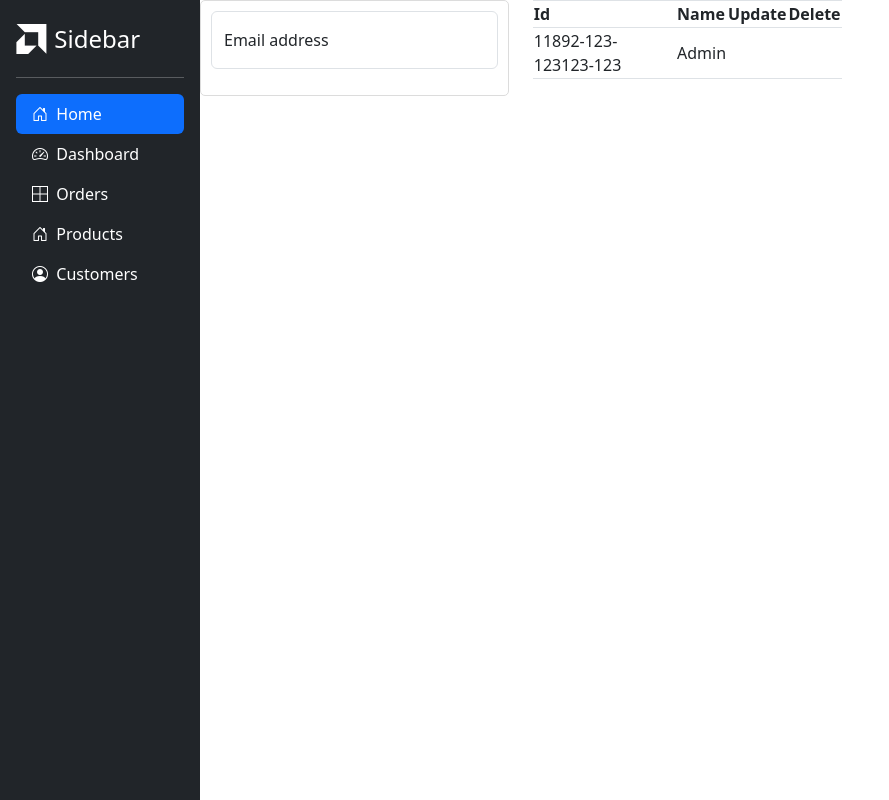
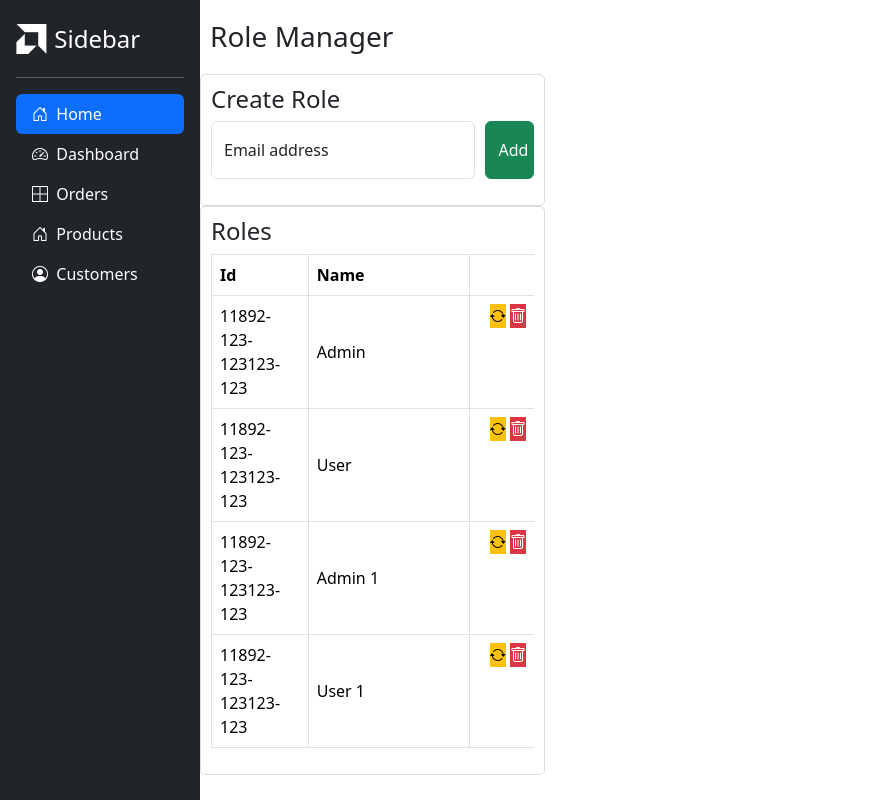
Before and after one commit to AleksandarTulic/User-Manager, a React (Create React App) app in the folder Frontend/um-ui/: page / in a window 1280 px wide. Shown: the whole page, without its empty margins (0-889 px from the left). Built offline with nearby package versions, Linux system fonts and the light colour scheme; the HTML template or start-up script is replaced by a standard one.

Commit message:
Update Role.js

```diff
--- a/Frontend/um-ui/src/routes/Role/Role.js
+++ b/Frontend/um-ui/src/routes/Role/Role.js
@@ -4,41 +4,66 @@ import './Role.css';
 function Role(){
     const [roles, setRoles] = useState([]);
 
+    function addRole(){
+        alert('Role added');
+    }
+
+    function updateRole(){
+    }
+
+    function deleteRole(){
+    }
+
     useEffect(() => {
-        setRoles([{id: '11892-123-123123-123', name: 'Admin'}]);
+        setRoles([{id: '11892-123-123123-123', name: 'Admin'},
+                  {id: '11892-123-123123-123', name: 'User'},
+                  {id: '11892-123-123123-123', name: 'Admin 1'},
+                  {id: '11892-123-123123-123', name: 'User 1'}]);
     }, []);
 
     return (
-        <div id='role-route'>
-            <div className='row'>
-                <div className='col-sm-6'>
+        <div id='role-route row'>
+            <div className='col-sm-12'>
+                <h3 style={{marginLeft: '10px', marginTop: '20px', marginBottom: '20px'}}>Role Manager</h3>
+            </div>
+            <div className='col-sm-12'>
                 <div className='um-box'>
-                        <div class="form-floating mb-3">
+                    <h4>Create Role</h4>
+
+                    <div class="form-floating mb-3 d-flex">
                         <input type="email" class="form-control" id="floatingInput" placeholder="name@example.com" />
                         <label for="floatingInput">Email address</label>
+                        <button type="button" class="btn btn-success" style={{width: '15%', marginLeft: '10px'}} onClick={addRole}>Add</button>
                     </div>
                 </div>
             </div>
 
-                <div className='col-sm-6'>
-                    <table className="table table-bordered table-hover">
+            <div className='col-sm-12'>
+                <div className='um-box'>
+                    <h4>Roles</h4>
+                    <table className="table table-hover table-bordered">
+                        <thead>
                             <tr>
-                            <th>Id</th>
-                            <th>Name</th>
-                            <th>Update</th>
-                            <th>Delete</th>
+                                <th style={{width: '30%'}}>Id</th>
+                                <th style={{width: '50%'}}>Name</th>
+                                <th style={{width: '100%', borderLeft: 'none', borderRight: 'none'}} className='d-flex justify-content-end align-items-center'>&nbsp;</th>
                             </tr>
+                        </thead>
 
+                        <tbody>
                             {
                                 roles.map((item, index) => (
                                     <tr>
-                                    <td>{item.id}</td>
-                                    <td>{item.name}</td>
-                                    <td></td>
-                                    <td></td>
+                                        <td valign='middle'>{item.id}</td>
+                                        <td valign='middle'>{item.name}</td>
+                                        <td className='d-flex justify-content-end align-items-center' style={{borderLeft: 'none', borderRight: 'none'}}>
+                                            <i className="bg-warning bi bi-arrow-repeat um-table-ud um-table-u"></i>&nbsp;
+                                            <i className="bi bi-trash bg-danger text-white um-table-ud um-table-d"></i>
+                                        </td>
                                     </tr>
                                 ))
                             }
+                        </tbody>
                     </table>
                 </div>
             </div>
```
Lines whose indentation alone changed are shown as unchanged.
